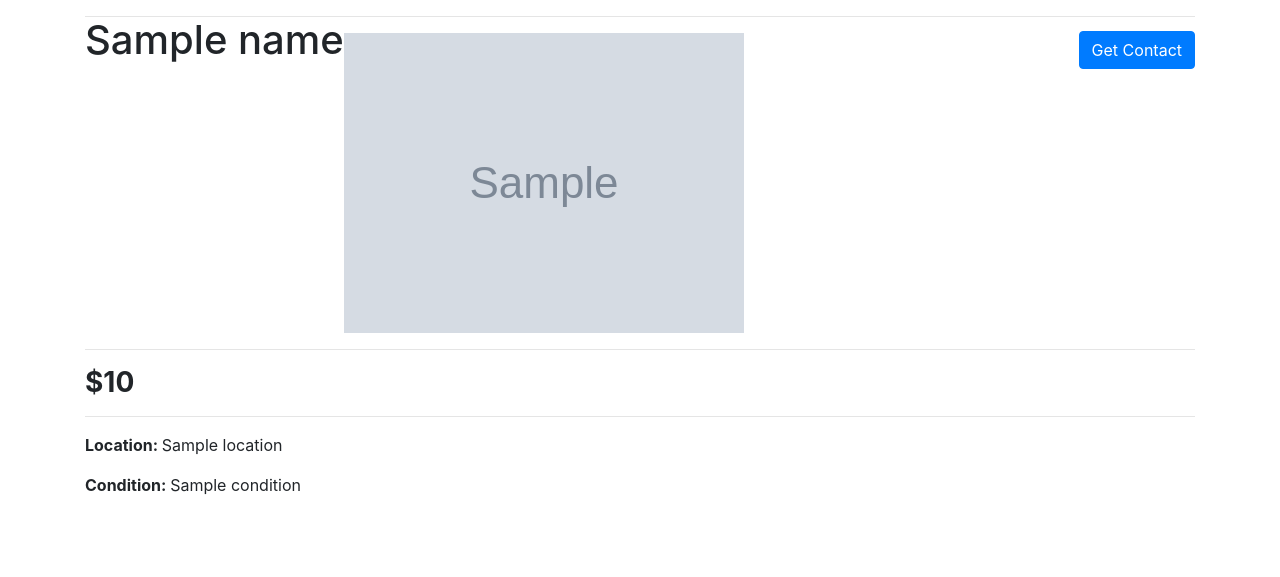
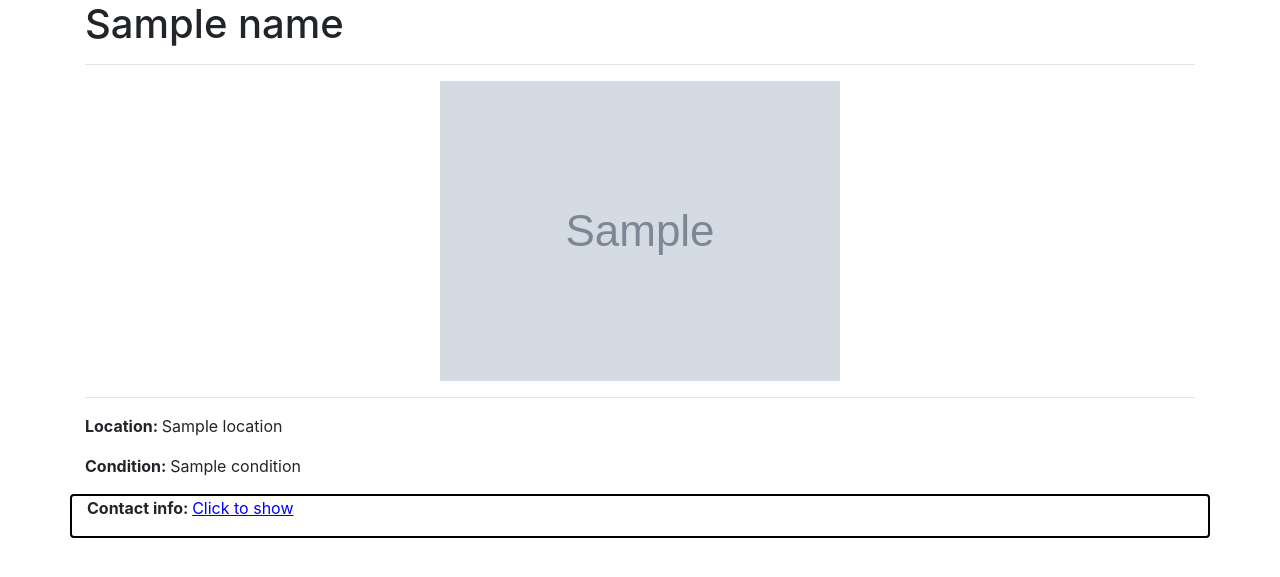
Before and after one commit to metalyc/BREHDZlist, a Node server app: template views/baseProduct.hbs in a window 1280 px wide. Shown: the part 58-635 px from the top of the page. Run offline with Node 20, Linux system fonts and the light colour scheme; the template is opened without the code that fills it: most values are stand-ins (such as "Sample title", 1, 10 or a date in 2020); grey boxes marked "Sample" are stand-in pictures; some libraries are stand-ins or nearby versions.

Commit message:
A bit better design for product pages, still needs work.

```diff
--- a/views/baseProduct.hbs
+++ b/views/baseProduct.hbs
@@ -9,20 +9,26 @@
   <body>
     {{>navbar}}
     <div class="container">
-      {{#if human}}
-        <h1 style="float: left">{{name}}</h1>
-        <h5 style="background: grey; float: right; padding: 5px; margin-top: 20px">Contact: {{phone}}</h5>
-      {{else}}
-        <h1 style="float: left">{{name}}</h1>
-        <button type="button" class="btn btn-primary" data-toggle="modal" data-target="#exampleModal" style="float: right; margin-top: 15px">Get Contact</button>
-      {{/if}}
+      <h1 class="row container">{{name}}</h1>
       <hr>
-      <img src="{{img}}" alt="A picture of {{name}}" style="max-height: 1000px; max-width:1000px; height: auto; width: auto;" align="center">
+      <div class="row">
+        <img class="container" src="{{img}}" alt="A picture of {{name}}" style="max-height: 600px; height: 100%; width: auto;">
+      </div>
       <hr>
-      <h3> <strong>${{price}}</strong></h3>
-      <hr>
-      <p><b>Location: </b>{{location}}</p>
-      <p><b>Condition: </b>{{condition}}</p>
+      <div class="container row">
+        <p><b>Location: </b>{{location}}</p>
+      </div>
+      <div class="container row">
+        <p><b>Condition: </b>{{condition}}</p>
+      </div>
+      <div class="row card">
+        {{#if human}}
+          <p class="container"><b>Phone: </b>{{phone}}</p> <!--style="background: grey; float: right; padding: 5px; margin-top: 20px"-->
+          <p class="container"><b>Email: </b>{{email}}</p>
+        {{else}}
+          <p class="container"><b>Contact info: </b><a type="button" data-toggle="modal" data-target="#exampleModal"><u style="color: blue;">Click to show</u></a></p>
+        {{/if}}
+      </div>
     </div>
 
     <!-- Modal -->
```
